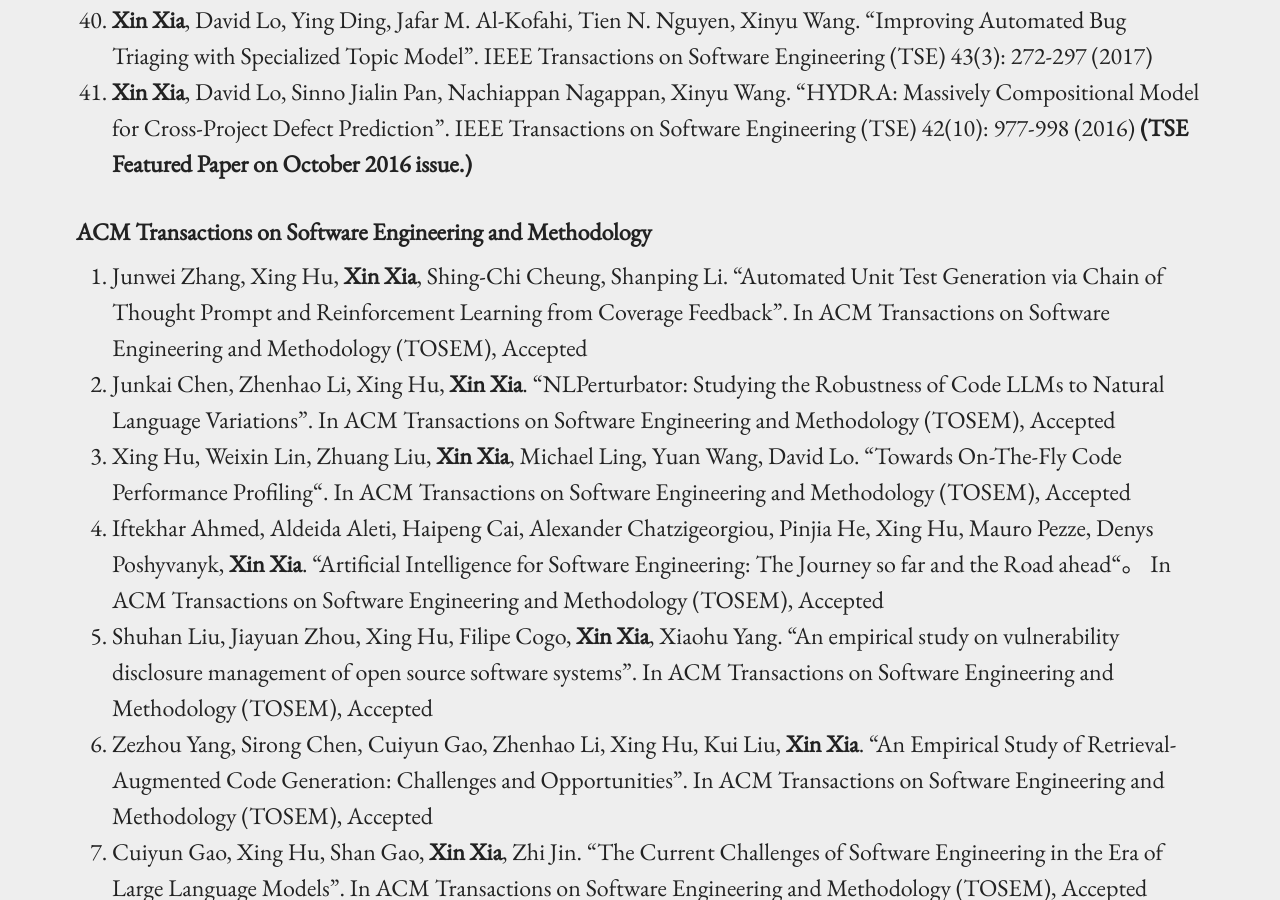
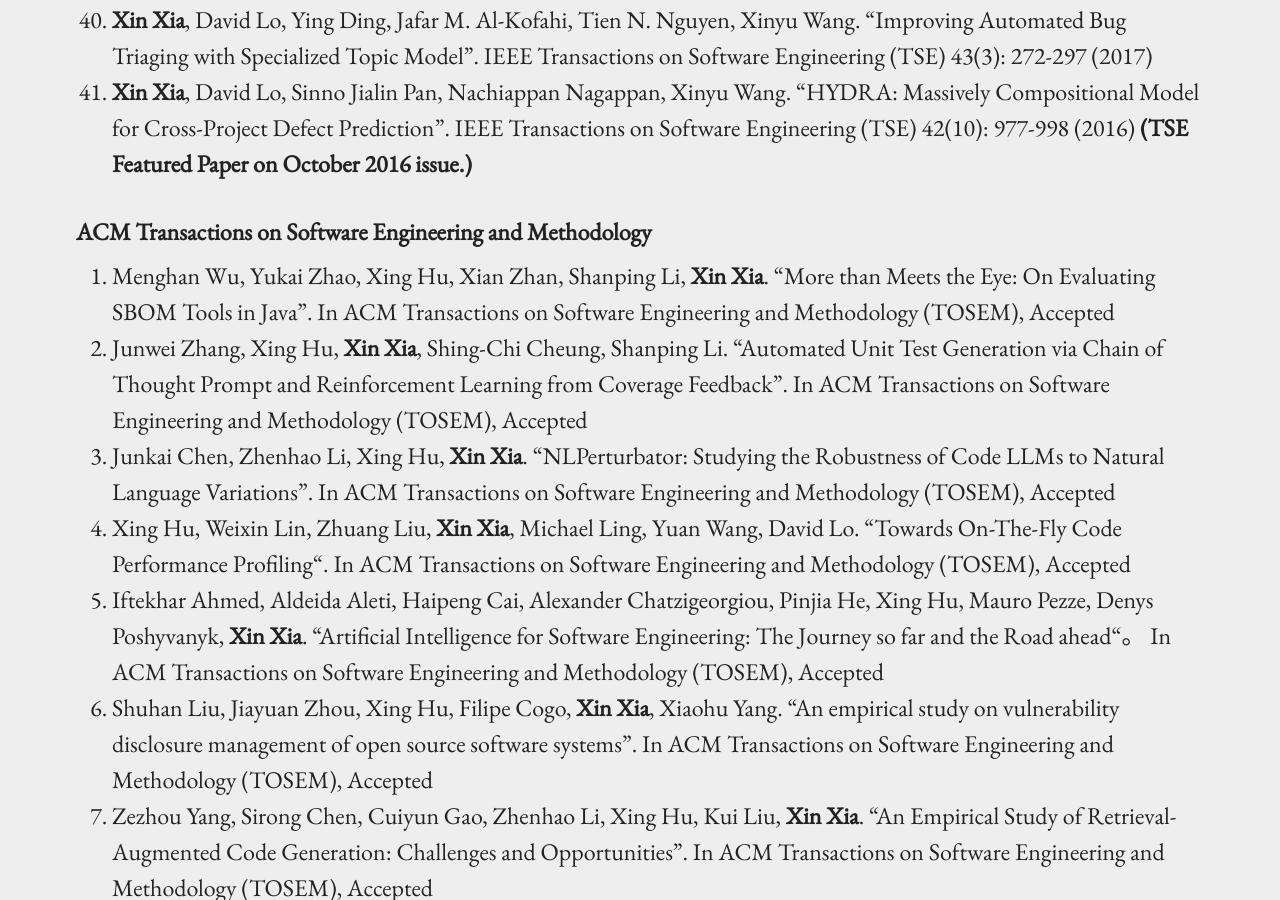
Before and after one commit to xin-xia/xin-xia.github.io, a Jekyll site: the page built from index.md, in a window 1280 px wide and 900 px high, scrolled down 4896 px. Built offline with Jekyll 4.4.1, drawn with Linux system fonts in a browser that asks for light colours.

Commit message:
Update index.md

```diff
--- a/index.md
+++ b/index.md
@@ -85,6 +85,7 @@ Case Study of Code Clone Detection and Defect Prediction". IEEE Transactions on
  <strong>(TSE Featured Paper on October 2016 issue.)</strong>     <br />
 
 #### ACM Transactions on Software Engineering and Methodology
+1. Menghan Wu, Yukai Zhao, Xing Hu, Xian Zhan, Shanping Li, <strong>Xin Xia</strong>. "More than Meets the Eye: On Evaluating SBOM Tools in Java". In ACM Transactions on Software Engineering and Methodology (TOSEM), Accepted <br />
 1. Junwei Zhang, Xing Hu, <strong>Xin Xia</strong>, Shing-Chi Cheung, Shanping Li. "Automated Unit Test Generation via Chain of Thought Prompt and Reinforcement Learning from Coverage Feedback". In ACM Transactions on Software Engineering and Methodology (TOSEM), Accepted <br />
 1. Junkai Chen, Zhenhao Li, Xing Hu,  <strong>Xin Xia</strong>. "NLPerturbator: Studying the Robustness of Code LLMs to Natural Language Variations". In ACM Transactions on Software Engineering and Methodology (TOSEM), Accepted <br />
 1.  Xing Hu, Weixin Lin, Zhuang Liu, <strong>Xin Xia</strong>, Michael Ling, Yuan Wang, David Lo. "Towards On-The-Fly Code Performance Profiling“. In ACM Transactions on Software Engineering and Methodology (TOSEM), Accepted <br />
```
